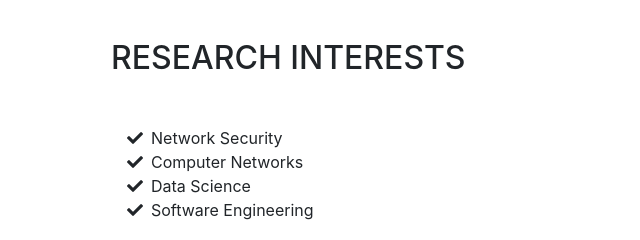
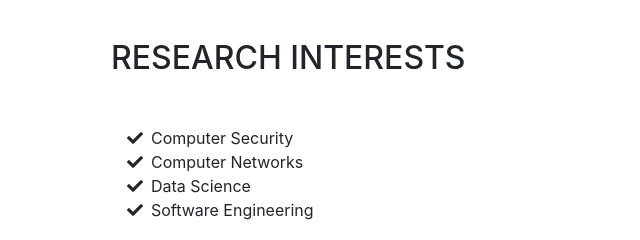
Before and after one commit to sepehrabdous/sepehrabdous.github.io, a website with bundled scripts: page index.html in a window 1280 px wide. Shown: the part 7440-7680 px from the top of the page, 209-849 px from the left. Built offline with nearby package versions, Linux system fonts and the light colour scheme; a web font is replaced by a local one.

Commit message:
update page

```diff
--- a/index.html
+++ b/index.html
@@ -444,7 +444,7 @@ prices</p>
             <ul class="fa-ul mb-0">
             <li>
               <i class="fa-li fa fa-check"></i>
-              Network Security</li>
+              Computer Security</li>
             <li>
               <i class="fa-li fa fa-check"></i>
               Computer Networks</li>
```
Also changed, not shown: 1 other file.
